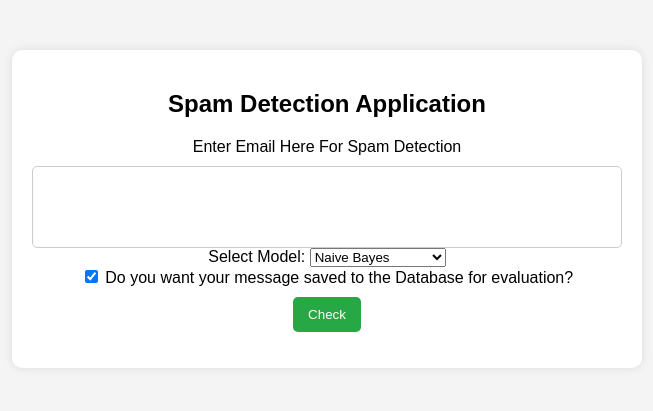
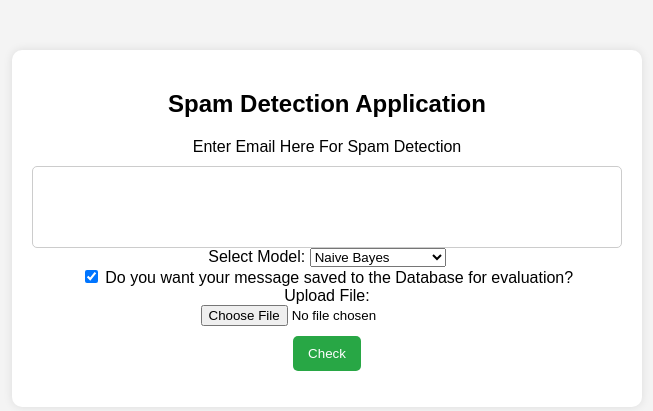
Before and after one commit to DaniAkiode/Codecademy-Projects, a Flask app: page / in a window 1280 px wide. Shown: the top 411 px of the page, without its empty margins (313-966 px from the left). Run offline with Flask 3, Linux system fonts and the light colour scheme; parts of the project's set-up code (start-up, migrations or seed data) failed here and were passed over.

Commit message:
New file uploaded add but not in full function yet

```diff
--- a/PortfolioProjects/spam-detection-application/templates/index.html
+++ b/PortfolioProjects/spam-detection-application/templates/index.html
@@ -13,7 +13,7 @@
             <!--Heading -->
             <h2>Spam Detection Application</h2>
             <!--Form for adding email/text message for prediction -->
-            <form method="post">
+            <form method="post" enctype="multipart/form-data">
                 <label for="message">Enter Email Here For Spam Detection</label>
                 <textarea id = "message" name="message" rows="4" cols="50"></textarea>
                 <br>
@@ -30,6 +30,11 @@
                     <input type="checkbox" name="SaveToDatabase" checked> Do you want your message saved to the Database for evaluation?
                 </label>
                 <br>
+
+                <label for="file">Upload File:</label>
+                <br>
+                <input type="file" id="file" name="file">
+                <br>
                 <button type="submit">Check</button>
             </form>
             <!--Jinja code from python, Checks if the result variable/textbox has a , otherwise it will send "No Message entered" -->
```
Also changed, not shown: PortfolioProjects/spam-detection-application/spam_results_with_model.db.
